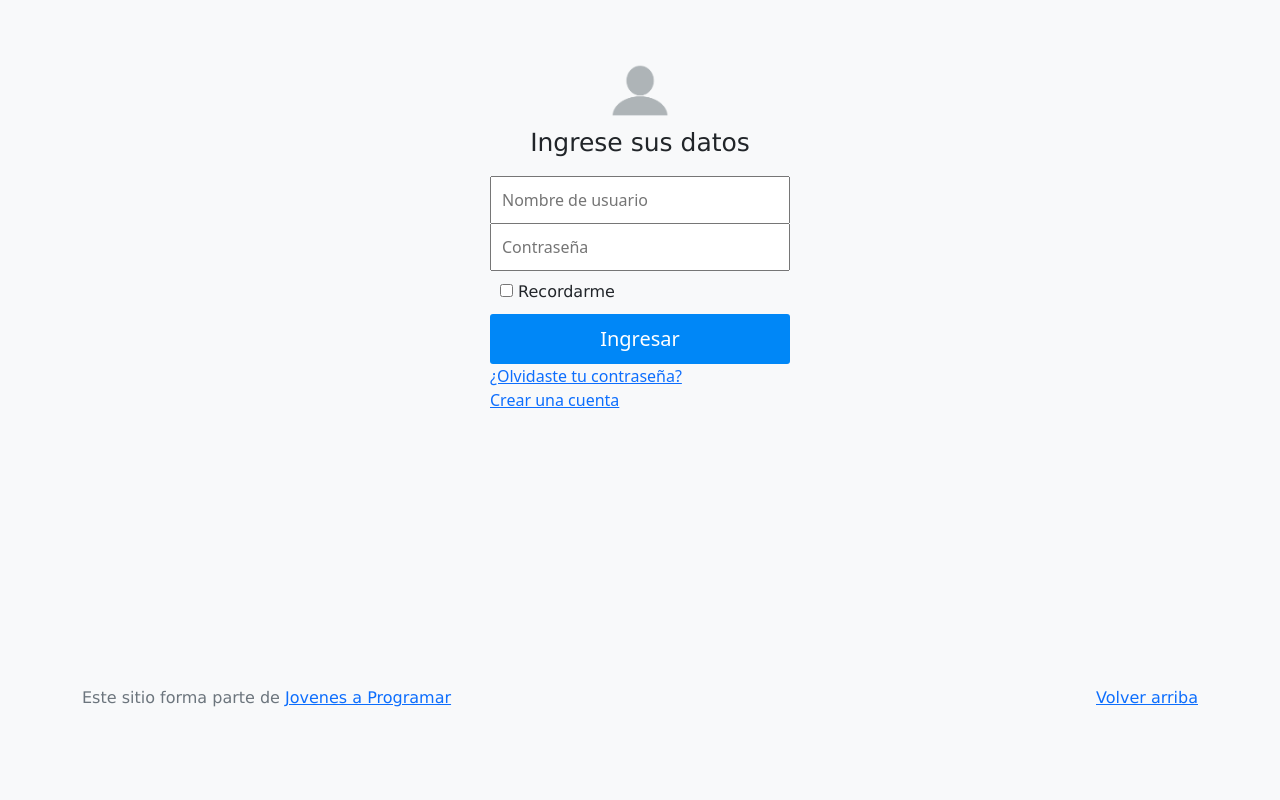
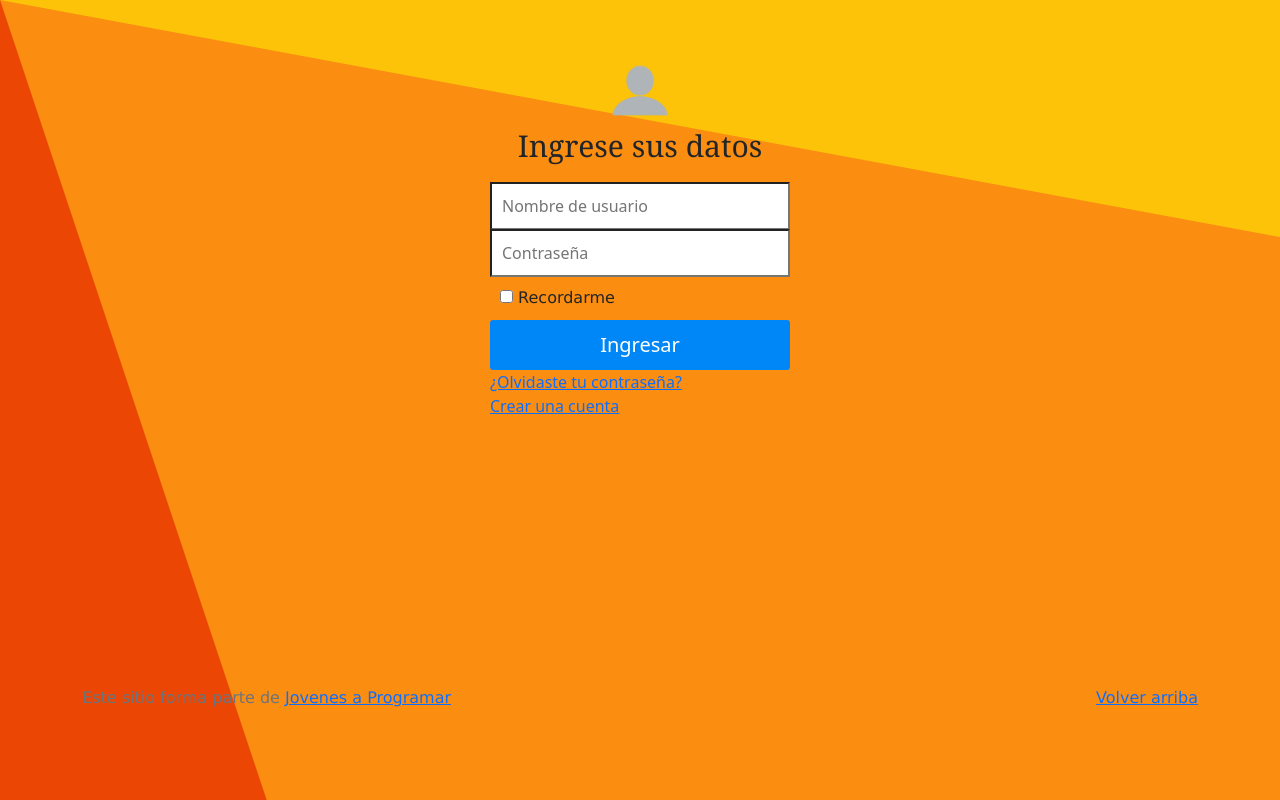
Before and after one commit to mateomautone/jap-emercado, a plain HTML site: page login.html in a window 1280 px wide. Drawn offline with Linux system fonts and the light colour scheme.

Commit message:
cambios de diseño en el login

```diff
--- /dev/null
+++ b/css/login.css
@@ -0,0 +1,22 @@
+body {
+    background-image: url(/img/fondo.png);
+    background-repeat: repeat;
+}
+
+input {
+    background-color: white;
+}
+
+button:hover{
+    transition: 150ms all;
+    transform: scale(1.1);
+}
+
+#h1-login{
+    font-family: Georgia, 'Times New Roman', Times, serif;
+    font-size: 30px;
+}
+
+image{
+    filter:opacity(60%)
+}
--- a/login.html
+++ b/login.html
@@ -9,6 +9,7 @@
   <link href="https://fonts.googleapis.com/css?family=Raleway:300,300i,400,400i,700,700i,900,900i" rel="stylesheet">
   <link href="css/bootstrap.min.css" rel="stylesheet">
   <link href="css/styles.css" rel="stylesheet">
+  <link href="css/login.css" rel="stylesheet">
   <style>
     body {
       background-color: rgb(248, 249, 250);
```
Also changed, not shown: img/fondo.png (added).
